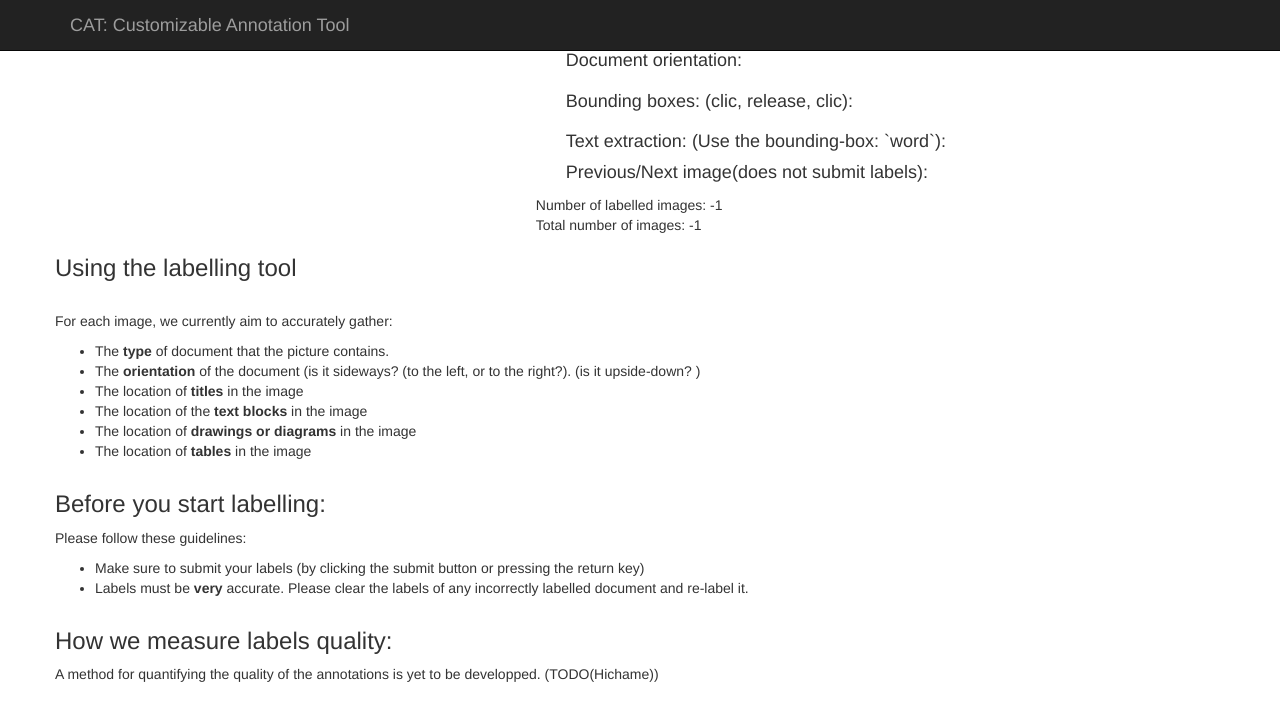
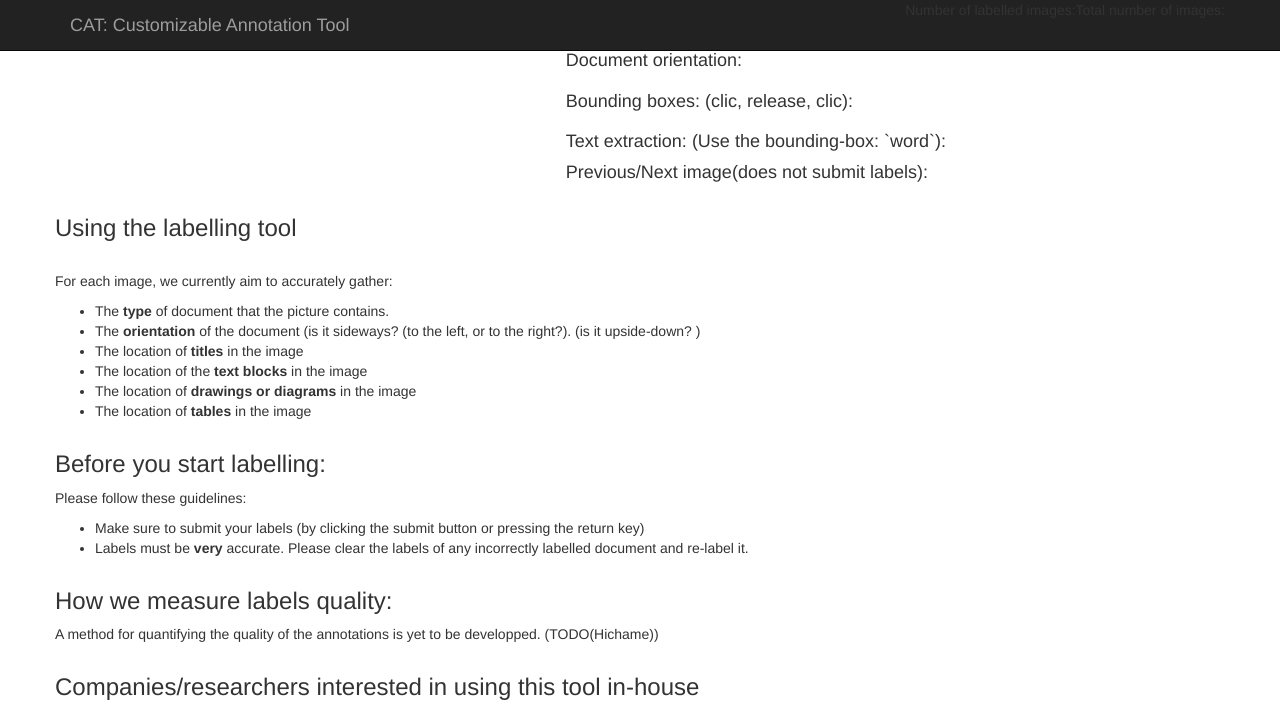
Before and after one commit to HichameMoriceau/OpenMTurk, a Flask app: template project/templates/index.html in a window 1280 px wide. Shown: the top 711 px of the page. Run offline with Flask 2, Linux system fonts and the light colour scheme; the template is opened without the code that fills it, so the values that code supplies are empty; some libraries are stand-ins or nearby versions.

Commit message:
CSS stuff nothing very important

```diff
--- a/project/flask_server.py
+++ b/project/flask_server.py
@@ -21,6 +21,7 @@
 from flask import Flask, jsonify, render_template, request, Response
 from functools import wraps
 from pymongo import MongoClient
+import pymongo
 import glob
 import os
 import json
@@ -34,6 +35,9 @@ db = client['labels_db'] # use existing database
 
 # Dump the database to file every BACKUP_FREQUENCY inserts
 BACKUP_FREQUENCY = 10
+
+def init_db():
+	db.labels_db.create_index([('img_path', pymongo.ASCENDING)], unique=True)
 
 
 def check_auth(username, password):
@@ -81,6 +85,10 @@ def get_style_version(dir_path):
 	return int(version)
 
 
+def insert_label_to_mongodb(data):
+	db.labels_db.update_one({'img_path': data['img_path']}, {'$set': data}, upsert=True)
+
+
 def upsert_many_images(img_paths):
 
 	# TODO(hichame): replace this by query + batch insert
@@ -91,16 +99,12 @@ def upsert_many_images(img_paths):
 								 'is_labelled': False})
 
 
-def insert_label_to_mongodb(data):
-	db.labels_db.update({'img_path': data['img_path']}, data, upsert=True)
-
-
 def remove_label_from_mongodb(data):
-	result = db.labels_db.update({'img_path': data['img_path']},
-								 {'is_labelled': False,
-								  'bbs': [],
-								  'category': '',
-								  'orientation': ''})
+	result = db.labels_db.update_one({'img_path': data['img_path']},
+								 {'$set': {'is_labelled': False,
+										   'bbs': [],
+										   'category': '',
+										   'orientation': ''}})
 
 
 def get_label_from_mongodb(img_path):
@@ -229,6 +233,7 @@ def index():
 	img_dir = 'static/notes_photos/*'
 	img_paths = sorted(glob.glob(img_dir))
 
+	init_db()
 	upsert_many_images(img_paths)
 
 	return render_template('index.html',
--- a/project/templates/index.html
+++ b/project/templates/index.html
@@ -55,6 +55,22 @@
           </ul>
         </div>
  -->
+
+        <div id="navbar" class="collapse navbar-collapse">
+        	<ul class="nav navbar-nav navbar-right">
+<!-- 	            <li class="active"><a href="#">Home</a></li>
+	            <li><a href="#about">About</a></li>
+	            <li><a href="#contact">Contact</a></li> -->
+
+	            <li id="num_labelled_imgs">Number of labelled images: <span id="qty_span"></span>
+				</li>
+
+    			<li id="total_num_imgs">Total number of images: <span id="total_span"></span>
+    			</li>
+
+          	</ul>
+        </div>
+
         <!--/.nav-collapse -->
 
       </div>
@@ -63,6 +79,28 @@
 
 	<div class="container-fluid">
 		<div id="main_div">
+			<!-- Progress numbers -->
+<!--
+			<div class="container">
+		    	<div class="row-fluid">
+		    		<div class="col-md-8">
+		    		</div>
+
+			    	<div class="col-md-4 progress_numbers">
+
+			    		<ul class="list-group">
+			    			<li id="num_labelled_imgs" class="list-group-item">Number of labelled images: <span id="qty_span"></span>
+			    			</li>
+
+			    			<li id="total_num_imgs" class="list-group-item">Total number of images: <span id="total_span"></span>
+			    			</li>
+			    		</ul>
+
+			    	</div>
+		    	</div>
+			</div>
+ -->
+
 			<div class="row-fluid">
 			 	<div id="img_div" class="col-md-4">
 					<canvas id="img_canvas">
@@ -77,10 +115,6 @@
 			    <div id="legend_div" class="col-md-7">
 
 					<div class="row-fluid">
-					<!--
-						<div id="legend_col_1" class="col-md-0">
-				    	</div>
-				    -->
 
 				    	<div id="legend_col_2" class="col-md-12">
 
@@ -117,28 +151,25 @@
 				    	</div>
 					</div>
 
-					<div class="row-fluid">
-					</div>
 
 			    	<!-- Submit/remove buttons: -->
-			    	<div class="submit_remove_buttons row">
+			    	<div class="row-fluid">
+				    	<div class="submit_remove_buttons">
+				    		<div class="col-md-6">
+					    		<div id="reset_div">
+						    	</div>
 
-			    		<div id="reset_div" class="col-md-6">
-				    	</div>
+				    		</div>
 
-				    	<div id="submit_button" class="col-md-6">
-				    	</div>
-
-			    	</div>
-
-			    	<div class="row">
-				    	<div class="progress_numbers">
-				    		<div id="num_labelled_imgs">Number of labelled images: -1</div>
-				    		<div id="total_num_imgs">Total number of images: -1</div>
+				    		<div class="col-md-6">
+						    	<div id="submit_button">
+						    	</div>
+				    		</div>
 				    	</div>
 			    	</div>
 
 			    </div>
+
 			</div>
 		</div>
 	</div>
```
Also changed, not shown: project/static/scripts/js/main_template.js (+20 -21 lines).
